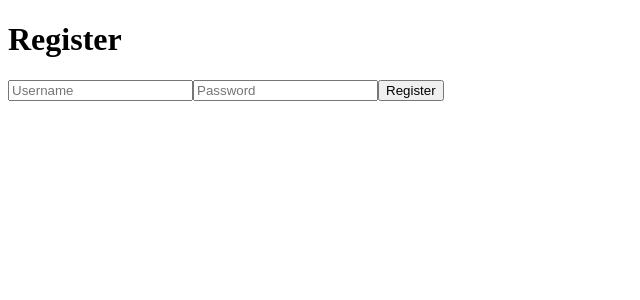
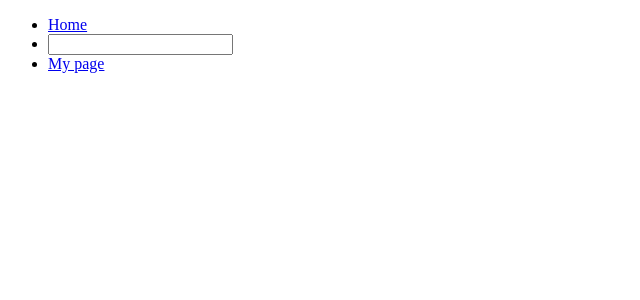
Before and after one commit to deadlyeyes322/django-react-music-app, a React (Vite) app in the folder frontend/: page /register in a window 1280 px wide. Shown: the top 300 px of the page, without its empty margins (0-640 px from the left). Built offline with nearby package versions, Linux system fonts and the light colour scheme.

Commit message:
create NavBar.

```diff
--- a/frontend/src/App.jsx
+++ b/frontend/src/App.jsx
@@ -1,15 +1,17 @@
-import React from 'react'
-import { BrowserRouter, Routes, Route, Navigate } from 'react-router-dom'
-import ProtectedRoute from './components/ProtectedRoute'
-import Login from './pages/LoginOrRegisterPage/Login'
-import Register from './pages/LoginOrRegisterPage/Register'
-
+import React from "react";
+import { BrowserRouter, Routes, Route, Navigate } from "react-router-dom";
+import ProtectedRoute from "./components/ProtectedRoute";
+import Login from "./pages/LoginOrRegisterPage/Login";
+import Register from "./pages/LoginOrRegisterPage/Register";
+import HomePage from "./pages/HomePage/HomePage";
 
 function App() {
-
   return (
     <>
       <BrowserRouter>
+        <HomePage />
+      </BrowserRouter>
+      {/* <BrowserRouter>
         <Routes>
         <Route
           exact
@@ -29,9 +31,9 @@ function App() {
             element={<Register />}
           />
         </Routes>
-      </BrowserRouter>
+      </BrowserRouter> */}
     </>
-  )
+  );
 }
 
-export default App
+export default App;
--- /dev/null
+++ b/frontend/src/components/NavBar.jsx
@@ -0,0 +1,61 @@
+import { useState } from "react";
+import { Link } from "react-router-dom";
+
+export default function NavBar() {
+  const [BarShowing, setBarShowing] = useState(false);
+  const [inputValue, setInputValue] = useState("");
+  const musics = [
+    {
+      name: "Катафалка",
+    },
+    {
+      name: "каток",
+    },
+    {
+      name: "hello",
+    },
+  ];
+
+  const onChangeMusicBar = (e) => {
+    if (e.target.value) {
+      setBarShowing(true);
+      setInputValue(e.target.value);
+    } else {
+      setBarShowing(false);
+      setInputValue("");
+    }
+  };
+
+  return (
+    <>
+      <nav className="menu">
+        <ul>
+          <li>
+            <Link to="/">Home</Link>
+          </li>
+          <li>
+            <input
+              className="music-found"
+              type="text"
+              onChange={onChangeMusicBar}
+            />
+            {BarShowing && (
+              <div className="found-bar">
+                {musics
+                  .filter((elem) =>
+                    elem.name.toLowerCase().includes(inputValue.toLowerCase())
+                  )
+                  .map((elem) => (
+                    <div>{elem.name}</div>
+                  ))}
+              </div>
+            )}
+          </li>
+          <li>
+            <Link to="123">My page</Link>
+          </li>
+        </ul>
+      </nav>
+    </>
+  );
+}
--- /dev/null
+++ b/frontend/src/pages/HomePage/HomePage.jsx
@@ -0,0 +1,9 @@
+import NavBar from "../../components/NavBar";
+
+export default function HomePage() {
+  return (
+    <>
+      <NavBar />
+    </>
+  );
+}
--- a/frontend/src/pages/LoginOrRegisterPage/components/Form.jsx
+++ b/frontend/src/pages/LoginOrRegisterPage/components/Form.jsx
@@ -16,18 +16,18 @@ export default function Form({ route, method }) {
     e.preventDefault();
 
     try {
-      const res = api.post(route, { username, password });
+      const res = await api.post(route, { username, password })
       if (method === "login") {
           localStorage.setItem(ACCESS_TOKEN, res.data.access);
           localStorage.setItem(REFRESH_TOKEN, res.data.refresh);
-        navigate("/");
+          navigate("/")
       } else {
-        navigate("/login");
+          navigate("/login")
       }
   } catch (error) {
-      alert(error);
+      alert(error)
   } finally {
-      setLoading(False);
+      setLoading(false)
   }
 };
 
```
Lines whose indentation alone changed are shown as unchanged.
